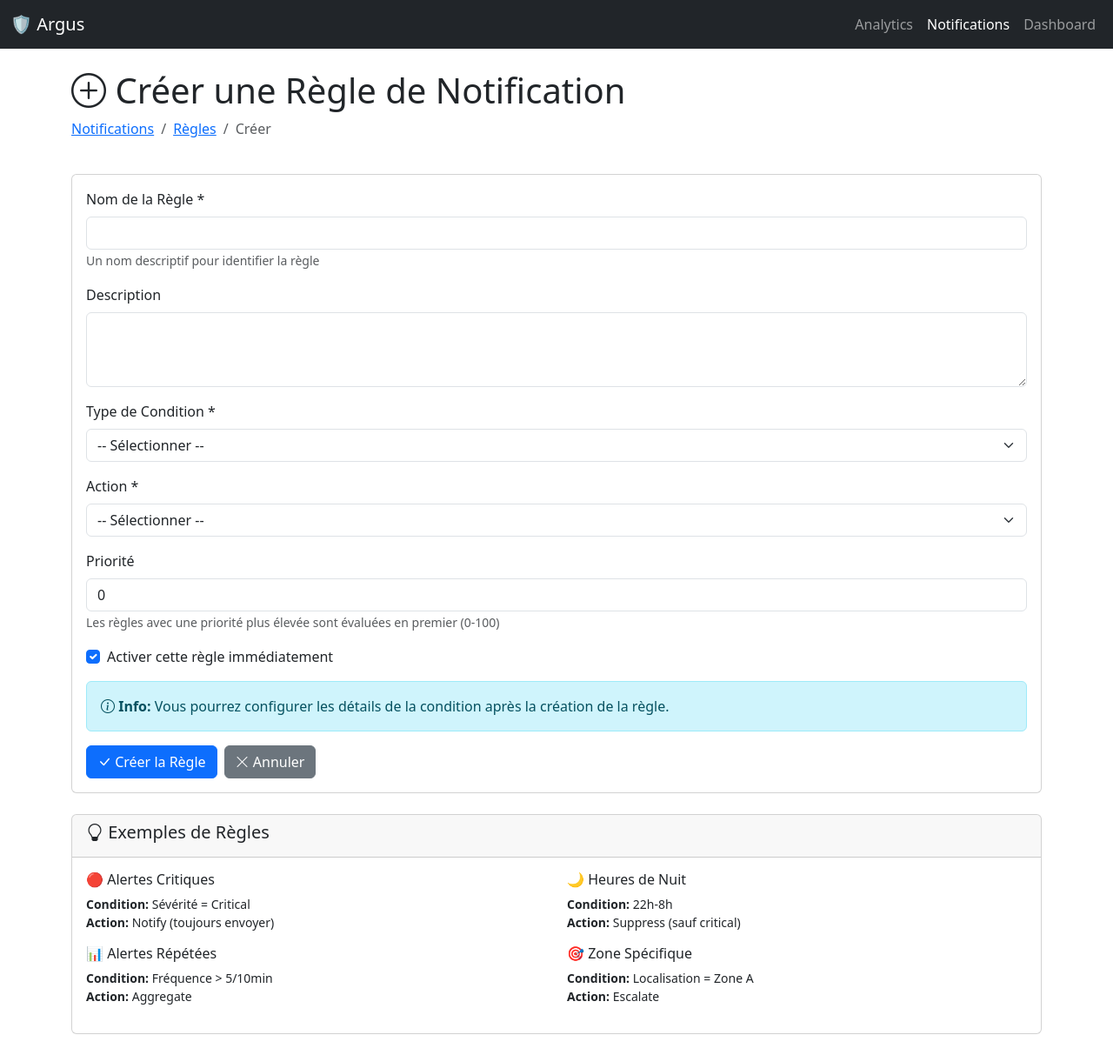
After one commit to Hibaxbelghith/argus, a Django app: page /notifications/rules/create/ in a window 1280 px wide. The commit adds this page. Shown: the whole page at 87% size. Run offline with Django 5.2, Linux system fonts and the light colour scheme; the visitor is signed in with stand-in values (Sample User, id 1).

Commit message:
correction erreurs

```diff
--- a/argus/wsgi.py
+++ b/argus/wsgi.py
@@ -1,7 +1,7 @@
 """
 WSGI config for argus project.
 
-It exposes the WSGI callable as a module-level variable named ``application``.
+It exposes the WSGI callable as a module-level variable named `application`.
 
 For more information on this file, see
 https://docs.djangoproject.com/en/5.2/howto/deployment/wsgi/
--- /dev/null
+++ b/notifications/templates/notifications/create_rule.html
@@ -0,0 +1,147 @@
+{% load static %}
+<!DOCTYPE html>
+<html lang="fr">
+<head>
+    <meta charset="UTF-8">
+    <meta name="viewport" content="width=device-width, initial-scale=1.0">
+    <title>Créer une Règle - Argus</title>
+    <link href="https://cdn.jsdelivr.net/npm/bootstrap@5.3.0/dist/css/bootstrap.min.css" rel="stylesheet">
+    <link rel="stylesheet" href="https://cdn.jsdelivr.net/npm/bootstrap-icons@1.10.0/font/bootstrap-icons.css">
+</head>
+<body>
+    <nav class="navbar navbar-expand-lg navbar-dark bg-dark">
+        <div class="container-fluid">
+            <a class="navbar-brand" href="{% url 'dashboard' %}">🛡️ Argus</a>
+            <div class="navbar-nav ms-auto">
+                <a class="nav-link" href="{% url 'analytics:dashboard' %}">Analytics</a>
+                <a class="nav-link active" href="{% url 'notifications:dashboard' %}">Notifications</a>
+                <a class="nav-link" href="{% url 'dashboard' %}">Dashboard</a>
+            </div>
+        </div>
+    </nav>
+
+    <div class="container py-4">
+        <div class="row mb-4">
+            <div class="col">
+                <h1><i class="bi bi-plus-circle"></i> Créer une Règle de Notification</h1>
+                <nav aria-label="breadcrumb">
+                    <ol class="breadcrumb">
+                        <li class="breadcrumb-item"><a href="{% url 'notifications:dashboard' %}">Notifications</a></li>
+                        <li class="breadcrumb-item"><a href="{% url 'notifications:rules' %}">Règles</a></li>
+                        <li class="breadcrumb-item active">Créer</li>
+                    </ol>
+                </nav>
+            </div>
+        </div>
+
+        <div class="card">
+            <div class="card-body">
+                <form method="post">
+                    {% csrf_token %}
+
+                    <div class="mb-3">
+                        <label for="name" class="form-label">Nom de la Règle *</label>
+                        <input type="text" class="form-control" id="name" name="name" required>
+                        <small class="text-muted">Un nom descriptif pour identifier la règle</small>
+                    </div>
+
+                    <div class="mb-3">
+                        <label for="description" class="form-label">Description</label>
+                        <textarea class="form-control" id="description" name="description" rows="3"></textarea>
+                    </div>
+
+                    <div class="mb-3">
+                        <label for="condition_type" class="form-label">Type de Condition *</label>
+                        <select class="form-select" id="condition_type" name="condition_type" required>
+                            <option value="">-- Sélectionner --</option>
+                            <option value="severity">Sévérité</option>
+                            <option value="alert_type">Type d'alerte</option>
+                            <option value="time_based">Basé sur le temps</option>
+                            <option value="location">Localisation</option>
+                            <option value="frequency">Fréquence</option>
+                        </select>
+                    </div>
+
+                    <div class="mb-3">
+                        <label for="action" class="form-label">Action *</label>
+                        <select class="form-select" id="action" name="action" required>
+                            <option value="">-- Sélectionner --</option>
+                            <option value="notify">Envoyer notification</option>
+                            <option value="suppress">Supprimer notification</option>
+                            <option value="escalate">Escalader</option>
+                            <option value="aggregate">Agréger</option>
+                        </select>
+                    </div>
+
+                    <div class="mb-3">
+                        <label for="priority" class="form-label">Priorité</label>
+                        <input type="number" class="form-control" id="priority" name="priority" value="0" min="0" max="100">
+                        <small class="text-muted">Les règles avec une priorité plus élevée sont évaluées en premier (0-100)</small>
+                    </div>
+
+                    <div class="mb-3 form-check">
+                        <input type="checkbox" class="form-check-input" id="enabled" name="enabled" checked>
+                        <label class="form-check-label" for="enabled">
+                            Activer cette règle immédiatement
+                        </label>
+                    </div>
+
+                    <div class="alert alert-info">
+                        <i class="bi bi-info-circle"></i>
+                        <strong>Info:</strong> Vous pourrez configurer les détails de la condition après la création de la règle.
+                    </div>
+
+                    <div class="d-flex gap-2">
+                        <button type="submit" class="btn btn-primary">
+                            <i class="bi bi-check-lg"></i> Créer la Règle
+                        </button>
+                        <a href="{% url 'notifications:rules' %}" class="btn btn-secondary">
+                            <i class="bi bi-x-lg"></i> Annuler
+                        </a>
+                    </div>
+                </form>
+            </div>
+        </div>
+
+        <div class="card mt-4">
+            <div class="card-header">
+                <h5><i class="bi bi-lightbulb"></i> Exemples de Règles</h5>
+            </div>
+            <div class="card-body">
+                <div class="row">
+                    <div class="col-md-6">
+                        <h6>🔴 Alertes Critiques</h6>
+                        <p class="small">
+                            <strong>Condition:</strong> Sévérité = Critical<br>
+                            <strong>Action:</strong> Notify (toujours envoyer)
+                        </p>
+                    </div>
+                    <div class="col-md-6">
+                        <h6>🌙 Heures de Nuit</h6>
+                        <p class="small">
+                            <strong>Condition:</strong> 22h-8h<br>
+                            <strong>Action:</strong> Suppress (sauf critical)
+                        </p>
+                    </div>
+                    <div class="col-md-6">
+                        <h6>📊 Alertes Répétées</h6>
+                        <p class="small">
+                            <strong>Condition:</strong> Fréquence > 5/10min<br>
+                            <strong>Action:</strong> Aggregate
+                        </p>
+                    </div>
+                    <div class="col-md-6">
+                        <h6>🎯 Zone Spécifique</h6>
+                        <p class="small">
+                            <strong>Condition:</strong> Localisation = Zone A<br>
+                            <strong>Action:</strong> Escalate
+                        </p>
+                    </div>
+                </div>
+            </div>
+        </div>
+    </div>
+
+    <script src="https://cdn.jsdelivr.net/npm/bootstrap@5.3.0/dist/js/bootstrap.bundle.min.js"></script>
+</body>
+</html>
--- a/notifications/urls.py
+++ b/notifications/urls.py
@@ -11,6 +11,9 @@ urlpatterns = [
     # Notifications individuelles
     path('<int:pk>/', views.notification_detail, name='detail'),
     path('mark-all-read/', views.mark_all_read, name='mark_all_read'),
+    path('<int:pk>/delete/', views.delete_notification, name='delete_notification'),
+    path('delete-all-read/', views.delete_all_read, name='delete_all_read'),
+    path('delete-all/', views.delete_all_notifications, name='delete_all'),
 
     # Préférences
     path('preferences/', views.preferences_view, name='preferences'),
--- a/notifications/views.py
+++ b/notifications/views.py
@@ -68,6 +68,46 @@ def mark_all_read(request):
     ).update(read_at=timezone.now())
 
     messages.success(request, "✅ Toutes les notifications ont été marquées comme lues.")
+    return redirect('notifications:dashboard')
+
+
+@login_required
+def delete_notification(request, pk):
+    """
+    Delete a single notification
+    """
+    notification = get_object_or_404(Notification, pk=pk, user=request.user)
+    notification.delete()
+
+    if request.headers.get('X-Requested-With') == 'XMLHttpRequest':
+        return JsonResponse({'success': True, 'message': 'Notification supprimée'})
+
+    messages.success(request, "🗑️ Notification supprimée avec succès.")
+    return redirect('notifications:dashboard')
+
+
+@login_required
+def delete_all_read(request):
+    """
+    Delete all read notifications
+    """
+    deleted_count = Notification.objects.filter(
+        user=request.user,
+        read_at__isnull=False
+    ).delete()[0]
+
+    messages.success(request, f"🗑️ {deleted_count} notification(s) lue(s) supprimée(s).")
+    return redirect('notifications:dashboard')
+
+
+@login_required
+def delete_all_notifications(request):
+    """
+    Delete all notifications for the user
+    """
+    deleted_count = Notification.objects.filter(user=request.user).delete()[0]
+
+    messages.success(request, f"🗑️ {deleted_count} notification(s) supprimée(s).")
     return redirect('notifications:dashboard')
 
 
@@ -149,7 +189,8 @@ def create_rule(request):
             condition_value={},  # À compléter selon le type de condition
             action=request.POST.get('action'),
             action_parameters={},
-            priority=int(request.POST.get('priority', 0))
+            priority=int(request.POST.get('priority', 0)),
+            is_active=request.POST.get('enabled') == 'on'
         )
 
         messages.success(request, f"✅ Règle '{rule.name}' créée avec succès.")
```
Also changed, not shown: notifications/templates/notifications/dashboard.html (+25 -0 lines), media/detections/original/pexels-photo-220453_bT5Kf5n.jpeg (added), 1 other file.
